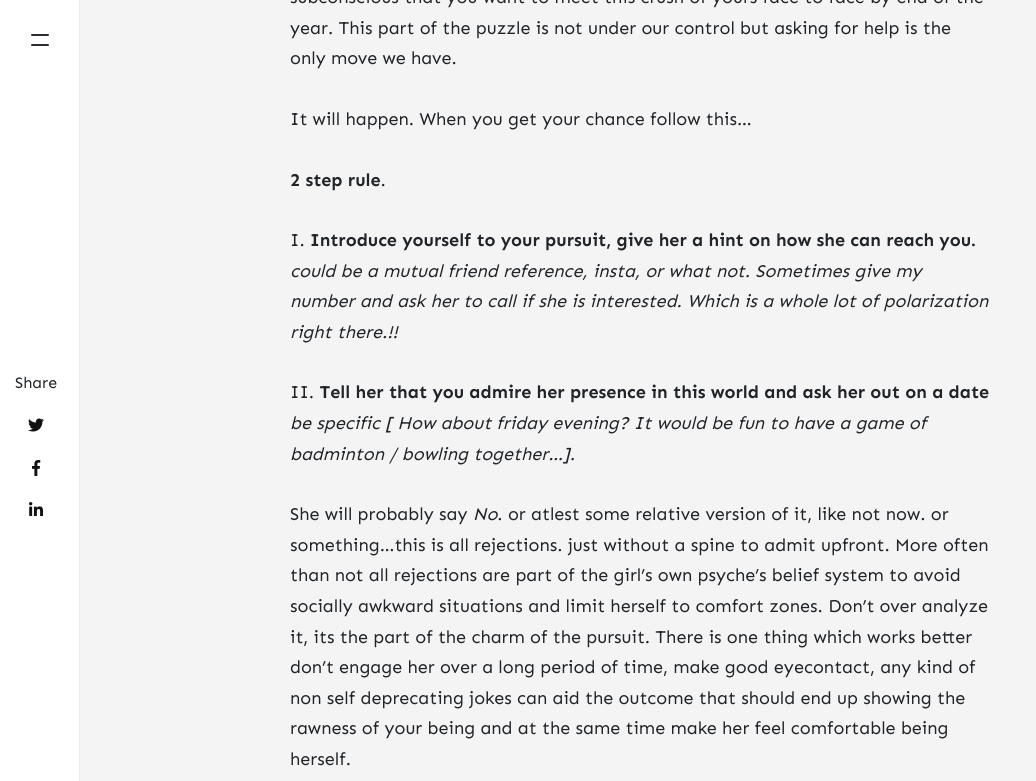
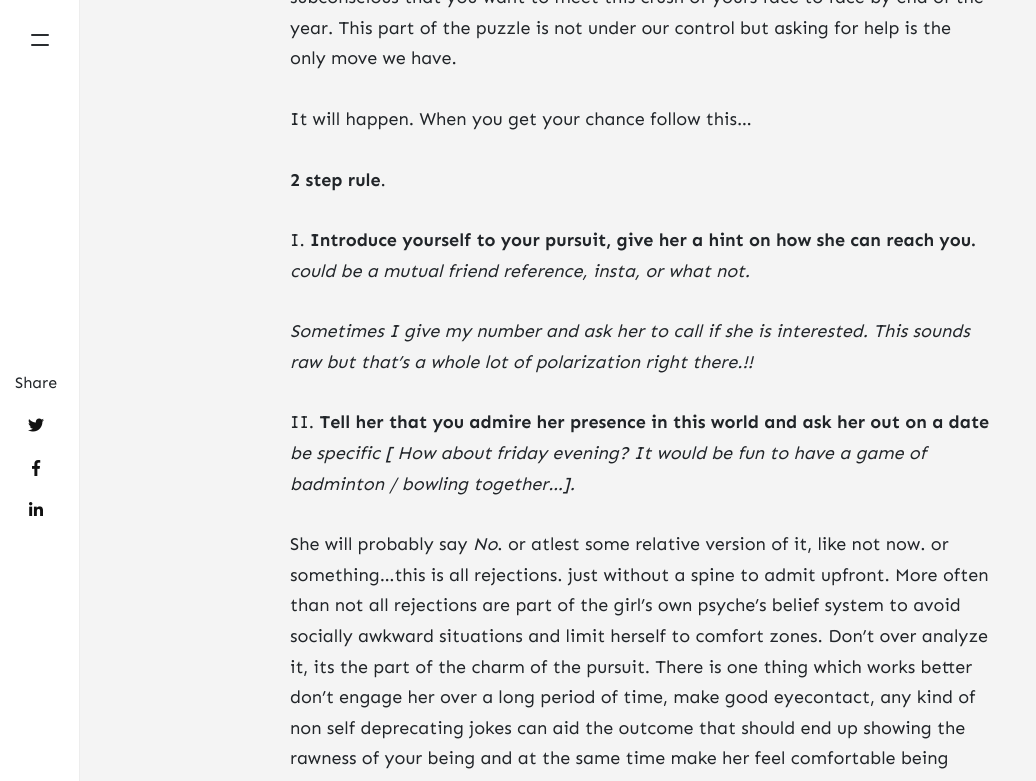
Before and after one commit to gowrav/gowrav.github.io, a Jekyll site: the page built from _posts/2020-07-20-sound-advice-for-daring.md, in a window 1280 px wide and 900 px high, scrolled down 3436 px, cut to the strip 0-781 px from the top of the window. Shown: the whole strip, without its empty margins (0-1036 px from the left). Built offline with Jekyll 4.4.1, drawn with Linux system fonts in a browser that asks for light colours; nearby versions of some CDN libraries; comment, search, counter and statistics services are not loaded.

Commit message:
Update 2020-07-20-sound-advice-for-daring.md

```diff
--- a/_posts/2020-07-20-sound-advice-for-daring.md
+++ b/_posts/2020-07-20-sound-advice-for-daring.md
@@ -68,7 +68,8 @@ It will happen. When you get your chance follow this...
 
 I. **Introduce yourself to your pursuit, give her a hint on how she can reach you.**
 *could be a mutual friend reference, insta, or what not.*
-*Sometimes give my number and ask her to call if she is interested. Which is a whole lot of polarization right there.!!*
+
+*Sometimes I give my number and ask her to call if she is interested. This sounds raw but that's a whole lot of polarization right there.!!*
 
 
 II. **Tell her that you admire her presence in this world and ask her out on a date** *be specific [ How about friday evening? It would be fun to have a game of badminton / bowling together...].*
```
